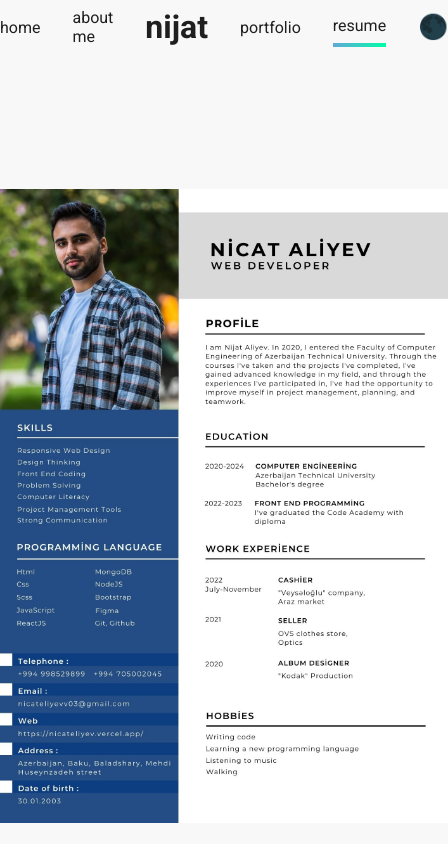
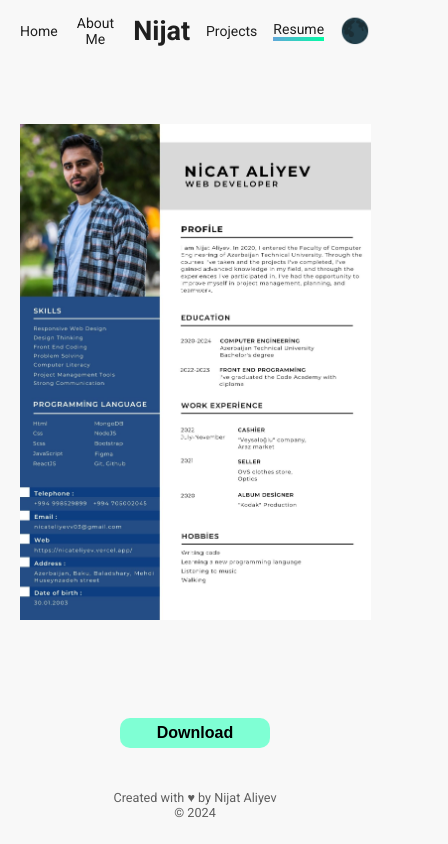
Before and after one commit to nicatelyv/Portfolio, a React (Create React App) app: page /resume in a window 390 px wide. Shown: the top 844 px of the page, 448 px wide, since content can reach past the window. Built offline with nearby package versions, Linux system fonts and the light colour scheme; the HTML template or start-up script is replaced by a standard one.

Commit message:
bug fixed

```diff
--- a/src/components/BaseLayout.js
+++ b/src/components/BaseLayout.js
@@ -19,7 +19,9 @@ export default function BaseLayout() {
    }
 
    useEffect(() => {
-      let detectedDarkMode = eval(localStorage.getItem('darkMode'));
+
+      //eval
+      let detectedDarkMode = (localStorage.getItem('darkMode'));
 
       if (detectedDarkMode) {
          setDarkMode(detectedDarkMode)
@@ -39,7 +41,7 @@ export default function BaseLayout() {
                <Routes>
                   <Route exact path={'/'} element={<Home />} />
                   <Route exact path={'/about'} element={<About />} />
-                  <Route exact path={'/portfolio'} element={<Portfolio />} />
+                  <Route exact path={'/projects'} element={<Portfolio />} />
                   <Route exact path={'/resume'} element={<Resume />} />
                </Routes>
             </Grid>
--- a/src/components/Navbar.js
+++ b/src/components/Navbar.js
@@ -23,9 +23,9 @@ const links = [
         active: 'home'
     },
     {
-        name: 'Portfolio',
-        to: '/portfolio',
-        active: 'portfolio'
+        name: 'Projects',
+        to: '/projects',
+        active: 'projects'
     },
     {
         name: 'Resume',
@@ -40,19 +40,19 @@ export default function Navbar({ darkMode, handleClick }) {
 
     return (
         <Box component={'nav'} width={'100%'}>
-            <Box component={'ul'} display={'flex'} justifyContent={'center'} alignItems={'center'}
-                gap={{ xs: '2rem', md: '5rem' }}
-                textTransform={'lowercase'} fontSize={'1rem'}>
+            <Box component={'ul'} display={'flex'} justifyContent={{ md: "center", xs: "space-between" }} alignItems={'center'} textAlign={'center'} marginLeft={'20px'} marginRight={'20px'}
+                gap={{ xs: '1rem', md: '5rem' }}
+                fontSize={{ xs: "14px", md: '1rem' }}>
                 {links.map((link, index) => (
                     <Box key={index} component={'li'} className={(link.active === active && !link.type) && Style.active}
                         sx={{ borderImageSource: info.gradient }}>
                         <Link to={link.to} onClick={() => setActive(link.active)} className={Style.link}>
-                            {!link.type && <p style={{ padding: '0.5rem 0' }}>{link.name}</p>}
-                            {link.type && <h1>{link.name}</h1>}
+                            {!link.type && <p style={{ padding: '0.5 rem 0', marginTop: "15px" }}>{link.name}</p>}
+                            {link.type && <h1 style={{ fontSize: "27px", marginTop: "15px" }}>{link.name}</h1>}
                         </Link>
                     </Box>
                 ))}
-                <li>
+                <li style={{ display: "flex", alignItems: "center", justifyContent: "center", marginTop: "15px" }}>
                     <Toggler darkMode={darkMode} handleClick={handleClick} />
                 </li>
             </Box>
--- a/src/components/resume/Resume.jsx
+++ b/src/components/resume/Resume.jsx
@@ -4,7 +4,10 @@ import "./resume.css"
 function Resume() {
     return (
         <div className='resume'>
-            <a target='/' href="https://drive.google.com/file/d/1ep_XbKT7OfXuHPKzRUyqQQn2w4Y-dfSe/view?usp=sharing"><div className='resumeImg'></div></a>
+            <div>
+                <a target='/' href="https://drive.google.com/file/d/1ep_XbKT7OfXuHPKzRUyqQQn2w4Y-dfSe/view?usp=sharing"><div className='resumeImg'></div></a>
+            </div>
+            <a className='downloadBtn' href="https://drive.usercontent.google.com/u/0/uc?id=1ep_XbKT7OfXuHPKzRUyqQQn2w4Y-dfSe&export=download"><button>Download</button></a>
         </div>
     )
 }
--- a/src/components/resume/resume.css
+++ b/src/components/resume/resume.css
@@ -1,12 +1,19 @@
 .resume {
     width: 100%;
     min-height: 100vh;
+    display: flex;
+    flex-direction: column;
     align-items: center;
     justify-content: center;
     margin-top: 30px;
 }
 
-.resume>a>.resumeImg {
+.resume>div {
+    width: 100%;
+    min-height: 100vh;
+}
+
+.resume>div>a>.resumeImg {
     width: 100%;
     min-height: 100vh;
     background-image: url(../../img/resume.jpg);
@@ -14,3 +21,37 @@
     background-repeat: no-repeat;
     background-size: contain;
 }
+
+.resume>.downloadBtn>button {
+    margin-top: 50px;
+    width: 150px;
+    height: 30px;
+    border: none;
+    border-radius: 10px;
+    background-color: aquamarine;
+    color: black;
+    font-size: 16px;
+    font-weight: 600;
+}
+
+@media only screen and (max-width: 600px) {
+    .resume {
+        width: 100%;
+        min-height: 50vh;
+        align-items: center;
+        justify-content: center;
+        margin-top: 30px;
+    }
+
+    .resume>div{
+        width: 100%;
+        min-height: 50vh;
+    }
+
+
+    .resume>div>a>.resumeImg {
+        width: 90%;
+        min-height: 70vh;
+        margin-left: 20px;
+    }
+}
--- a/src/info/Info.js
+++ b/src/info/Info.js
@@ -88,7 +88,7 @@ export const info = {
             emoji: '💻'
         },
         {
-            label: 'reading',
+            label: 'Reading',
             emoji: '📖'
         },
         {
@@ -100,17 +100,13 @@ export const info = {
             emoji: '🚶‍♂️'
         },
         {
-            label: 'movies',
+            label: 'Movies',
             emoji: '🎥'
-        },
-        {
-            label: 'cooking',
-            emoji: '🌶'
         },
     ],
     portfolio: [
         {
-            title: "Electronics Store",
+            title: "My Portfolio",
             live: "https://nijataliyev.vercel.app/",
             source: "https://github.com/nicatelyv/",
             image: mock3
```
